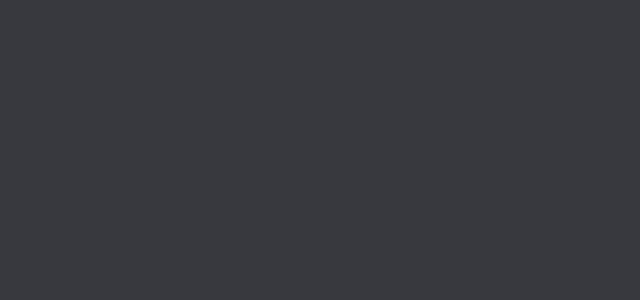
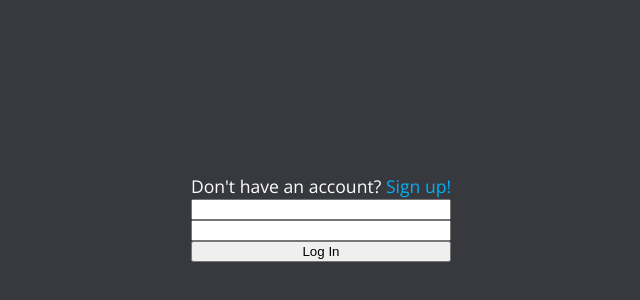
Before and after one commit to mchccn/diskord, a Next.js app: page /login in a window 1280 px wide. Shown: the part 182-482 px from the top of the page, without its empty margins (319-959 px from the left). Built offline with nearby package versions, Linux system fonts and the light colour scheme.

Commit message:
simple login form

```diff
--- a/src/index.ts
+++ b/src/index.ts
@@ -17,8 +17,10 @@ const dev = process.env.NODE_ENV !== "production";
 const app = next({ dev });
 const handle = app.getRequestHandler();
 const port = process.env.PORT || 3000;
+
 const server = express();
 const http = createServer(server);
+
 const io = new Server(http, {});
 const sockets: { [id: string]: Socket } = {};
 
--- /dev/null
+++ b/src/pages/app.tsx
@@ -0,0 +1,3 @@
+export default function DiskordApp() {
+    return <div></div>;
+}
--- a/src/pages/login.tsx
+++ b/src/pages/login.tsx
@@ -1,3 +1,68 @@
+import { useRouter } from "next/router";
+import { useEffect, useState } from "react";
+
 export default function Login() {
-    return <div></div>;
+    const router = useRouter();
+
+    const [email, setEmail] = useState("");
+    const [password, setPassword] = useState("");
+    const [error, setError] = useState("");
+
+    useEffect(() => {
+        setError("");
+    }, [email, password]);
+
+    return (
+        <div>
+            <main>
+                <p>
+                    Don't have an account? <a href="/signup">Sign up!</a>
+                </p>
+                <form
+                    onSubmit={async (e) => {
+                        e.preventDefault();
+
+                        const res = await fetch("/api/auth/login", {
+                            method: "POST",
+                            headers: {
+                                "Content-Type": "application/json",
+                            },
+                            credentials: "include",
+                            body: JSON.stringify({
+                                email,
+                                password,
+                            }),
+                        });
+
+                        try {
+                            const json = await res.json();
+
+                            if (json.message) setError(json.message);
+                        } catch {}
+
+                        if (res.ok) router.push("/app");
+                    }}
+                >
+                    <input type="email" value={email} onChange={(e) => setEmail(e.target.value)} />
+                    <input type="password" value={password} onChange={(e) => setPassword(e.target.value)} />
+                    <input type="submit" value="Log In" />
+                    <p>{error}</p>
+                </form>
+            </main>
+            <style jsx>{`
+                div {
+                    min-height: 100vh;
+                    background-color: var(--clr-grey);
+                    display: grid;
+                    place-items: center;
+                    text-align: center;
+                }
+
+                form {
+                    display: flex;
+                    flex-direction: column;
+                }
+            `}</style>
+        </div>
+    );
 }
--- a/src/server/api/auth/auth.ts
+++ b/src/server/api/auth/auth.ts
@@ -8,12 +8,12 @@ const auth = Router();
 
 auth.post("/login", async (req, res) => {
     passport.authenticate("local", (error, user, info) => {
-        if (error) return res.json(error);
+        if (error) return res.status(401).json(error);
 
         if (!user) return res.redirect("/login");
 
         return req.logIn(user, (error) => {
-            if (error) return res.json(error);
+            if (error) return res.status(401).json(error);
 
             return res.redirect("/app");
         });
```
